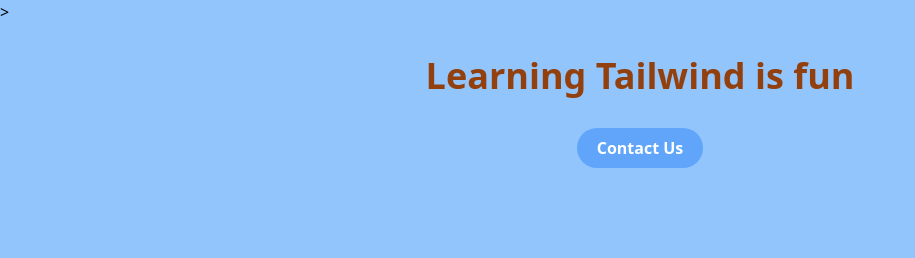
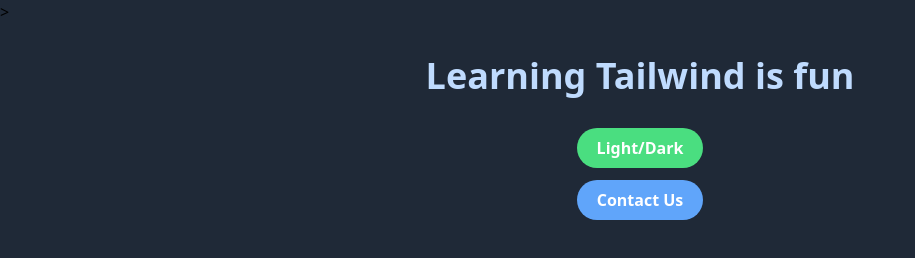
Before and after one commit to fufex3934/Tailwindcss, a website built with Vite: page index.html in a window 1280 px wide. Shown: the whole page, without its empty margins (0-915 px from the left). Built offline with nearby package versions, Linux system fonts and the light colour scheme.

Commit message:
theme selection

```diff
--- /dev/null
+++ b/app.js
@@ -0,0 +1,6 @@
+let html = document.getElementById("html");
+let btn = document.getElementById("btn");
+
+btn.addEventListener("click",function(){
+  html.classList.toggle("dark");
+})
--- a/index.html
+++ b/index.html
@@ -1,19 +1,30 @@
 <!DOCTYPE html>
-<html lang="en">
+<html lang="en" class="dark" id="html">
   <head>
     <meta charset="UTF-8" />
     <meta name="viewport" content="width=device-width, initial-scale=1.0" />
     <title>tailwindcss</title>
     <link rel="stylesheet" href="./style.css" />
   </head>
-  <body class="bg-blue-100 sm:bg-blue-300">
-  >
-    <h3 class="text-amber-800 text-center font-bold text-4xl my-8">
-
+  <body class="bg-blue-100 dark:bg-gray-800">
+    >
+    <h3
+      class="text-amber-800 text-center font-bold text-4xl my-8 dark:text-blue-200"
+    >
       Learning Tailwind is fun
     </h3>
-    <button class="bg-blue-400 py-2 px-5 rounded-full text-white font-semibold mx-auto block hover:bg-green-400 hover:text-black hover:transition-colors my-3 focus:ring-4 focus:ring-green-400 focus:outline-none">Contact Us</button>
+    <button
+    id="btn"
+      class="bg-green-400 py-2 px-5 rounded-full text-white font-semibold mx-auto block hover:bg-green-400 hover:text-black hover:transition-colors my-3 focus:ring-4 focus:ring-green-400 focus:outline-none"
+    >
+      Light/Dark
+    </button>
+    <button
+      class="bg-blue-400 py-2 px-5 rounded-full text-white font-semibold mx-auto block hover:bg-green-400 hover:text-black hover:transition-colors my-3 focus:ring-4 focus:ring-green-400 focus:outline-none"
+    >
+      Contact Us
+    </button>
 
-
+    <script src="./app.js"></script>
   </body>
 </html>
--- a/tailwind.config.js
+++ b/tailwind.config.js
@@ -1,5 +1,7 @@
 /** @type {import('tailwindcss').Config} */
 module.exports = {
+  // darkMode:'media',
+  darkMode:'class',
   content: ["*"],
   theme: {
     extend: {},
```
